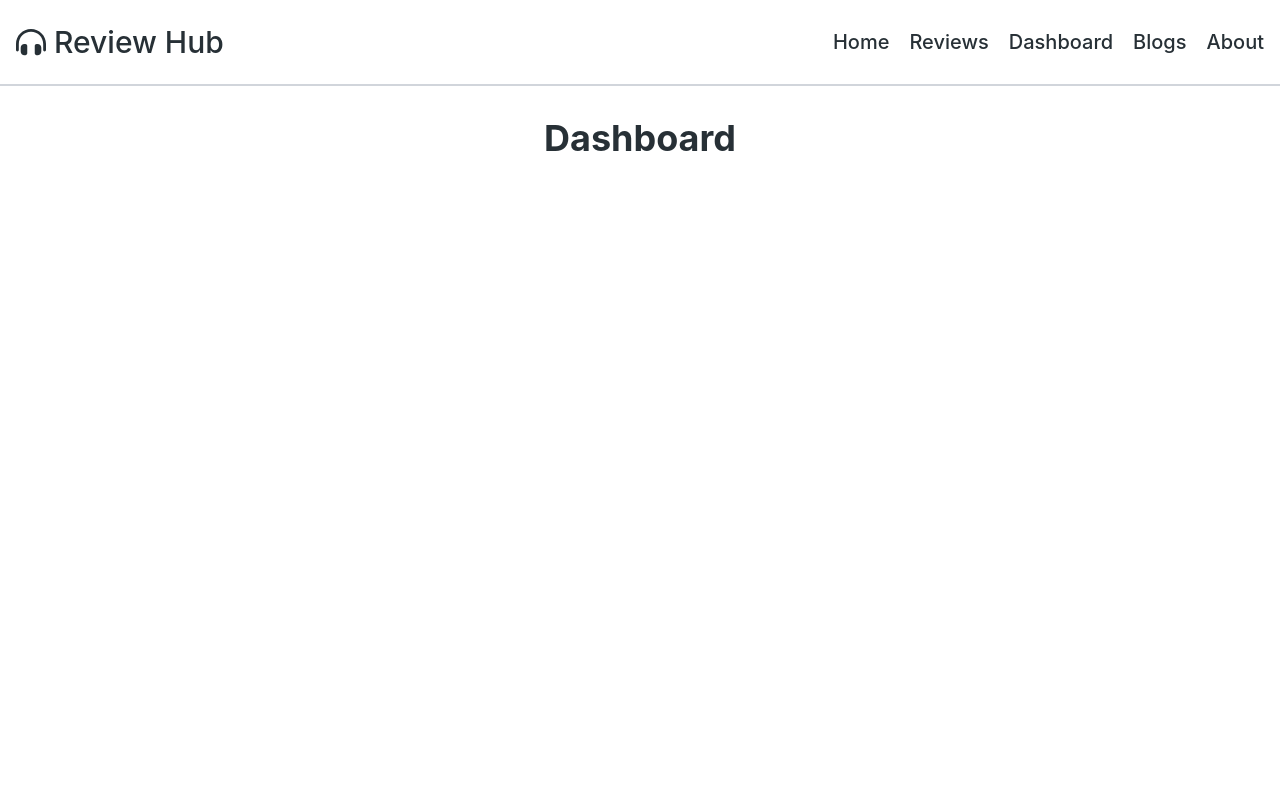
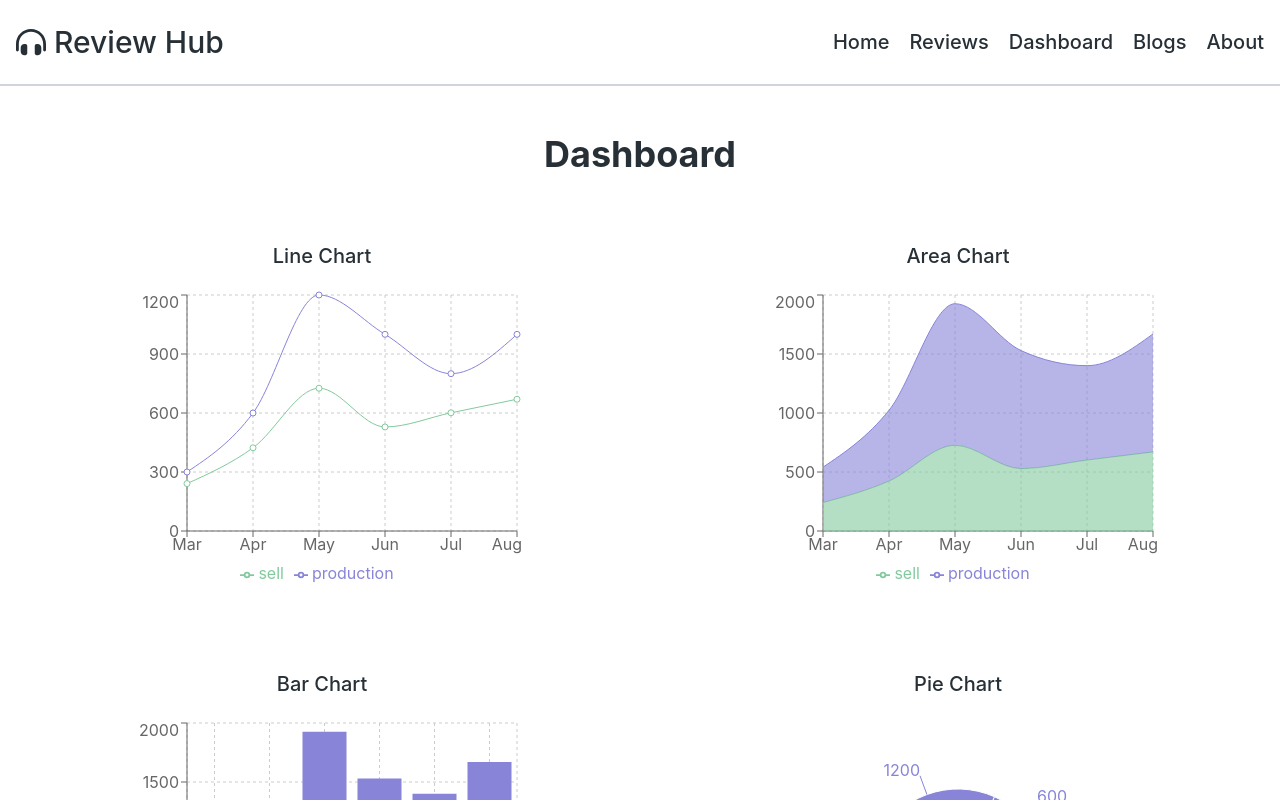
Before and after one commit to devnoman01/review-hub, a React (Create React App) app: page /dashboard in a window 1280 px wide. Shown: the top 800 px of the page. Built offline with nearby package versions, Linux system fonts and the light colour scheme.

Commit message:
chart data load complete

```diff
--- /dev/null
+++ b/public/data.json
@@ -0,0 +1,50 @@
+[
+    {
+       "id":1,
+       "month":"Mar",
+       "investment":100000,
+       "sell":241,
+       "production":300,
+       "revenue":10401
+    },
+    {
+       "id":2,
+       "month":"Apr",
+       "investment":200000,
+       "sell":423,
+       "production":600,
+       "revenue":24500
+    },
+    {
+       "id":3,
+       "month":"May",
+       "investment":500000,
+       "sell":726,
+       "production":1200,
+       "revenue":67010
+    },
+    {
+       "id":4,
+       "month":"Jun",
+       "investment":500000,
+       "sell":529,
+       "production":1000,
+       "revenue":40405
+    },
+    {
+       "id":5,
+       "month":"Jul",
+       "investment":600000,
+       "sell":601,
+       "production":800,
+       "revenue":50900
+    },
+    {
+       "id":6,
+       "month":"Aug",
+       "investment":700000,
+       "sell":670,
+       "production":1000,
+       "revenue":61000
+    }
+ ]
--- /dev/null
+++ b/src/components/Charts/LineChart.js
@@ -0,0 +1,34 @@
+import React from "react";
+import {
+  LineChart,
+  Line,
+  XAxis,
+  YAxis,
+  CartesianGrid,
+  Tooltip,
+  Legend,
+} from "recharts";
+
+const LineCharts = ({ data }) => {
+  return (
+    <div className="p-2 my-5 justify-center">
+      <h3 className="text-xl font-medium mb-5">Line Chart</h3>
+      <LineChart width={400} height={300} data={data} className="mx-auto">
+        <CartesianGrid strokeDasharray="3 3" />
+        <XAxis dataKey="month" />
+        <YAxis />
+        <Tooltip />
+        <Legend />
+        <Line
+          type="monotone"
+          dataKey="sell"
+          stroke="#82ca9d"
+          activeDot={{ r: 8 }}
+        />
+        <Line type="monotone" dataKey="production" stroke="#8884d8" />
+      </LineChart>
+    </div>
+  );
+};
+
+export default LineCharts;
--- /dev/null
+++ b/src/components/Charts/StackedAreaCharts.js
@@ -0,0 +1,41 @@
+import React from "react";
+import {
+  AreaChart,
+  Area,
+  XAxis,
+  YAxis,
+  CartesianGrid,
+  Tooltip,
+  Legend,
+} from "recharts";
+
+const StackedAreaCharts = ({ data }) => {
+  return (
+    <div className="p-2 my-5 justify-center">
+      <h3 className="text-xl font-medium mb-5">Area Chart</h3>
+      <AreaChart width={400} height={300} data={data} className="mx-auto">
+        <CartesianGrid strokeDasharray="3 3" />
+        <XAxis dataKey="month" />
+        <YAxis />
+        <Tooltip />
+        <Legend />
+        <Area
+          type="monotone"
+          dataKey="sell"
+          stackId="1"
+          stroke="#82ca9d"
+          fill="#82ca9d"
+        />
+        <Area
+          type="monotone"
+          dataKey="production"
+          stackId="1"
+          stroke="#8884d8"
+          fill="#8884d8"
+        />
+      </AreaChart>
+    </div>
+  );
+};
+
+export default StackedAreaCharts;
--- /dev/null
+++ b/src/components/Charts/StackedBarCharts.js
@@ -0,0 +1,29 @@
+import React from "react";
+import {
+  BarChart,
+  Bar,
+  XAxis,
+  YAxis,
+  CartesianGrid,
+  Tooltip,
+  Legend,
+} from "recharts";
+
+const StackedBarCharts = ({ data }) => {
+  return (
+    <div className="p-2 my-5 justify-center">
+      <h3 className="text-xl font-medium mb-5">Bar Chart</h3>
+      <BarChart width={400} height={300} data={data} className="mx-auto">
+        <CartesianGrid strokeDasharray="3 3" />
+        <XAxis dataKey="name" />
+        <YAxis />
+        <Tooltip />
+        <Legend />
+        <Bar dataKey="production" stackId="a" fill="#82ca9d" />
+        <Bar dataKey="sell" stackId="a" fill="#8884d8" />
+      </BarChart>
+    </div>
+  );
+};
+
+export default StackedBarCharts;
--- /dev/null
+++ b/src/components/Charts/TwoLevelPieChart.js
@@ -0,0 +1,32 @@
+import React from "react";
+import { PieChart, Pie } from "recharts";
+
+const TwoLevelPieChart = ({ data }) => {
+  return (
+    <div className="p-2 my-5 justify-center">
+      <h3 className="text-xl font-medium mb-5">Pie Chart</h3>
+      <PieChart width={400} height={400} className="mx-auto">
+        <Pie
+          data={data}
+          dataKey="sell"
+          cx="50%"
+          cy="40%"
+          outerRadius={60}
+          fill="#82ca9d"
+        />
+        <Pie
+          data={data}
+          dataKey="production"
+          cx="50%"
+          cy="40%"
+          innerRadius={70}
+          outerRadius={90}
+          fill="#8884d8"
+          label
+        />
+      </PieChart>
+    </div>
+  );
+};
+
+export default TwoLevelPieChart;
--- a/src/components/Dashboard/Dashboard.js
+++ b/src/components/Dashboard/Dashboard.js
@@ -1,9 +1,23 @@
 import React from "react";
+import useChartData from "../../hooks/useChartData";
+import LineCharts from "../Charts/LineChart";
+import StackedAreaCharts from "../Charts/StackedAreaCharts";
+import StackedBarCharts from "../Charts/StackedBarCharts";
+import TwoLevelPieChart from "../Charts/TwoLevelPieChart";
 
 const Dashboard = () => {
+  // using useChartData custom hook for data
+  const [data, setData] = useChartData();
+
   return (
-    <div>
+    <div className="container mx-auto p-4">
       <h1 className="my-8 text-4xl font-bold text-center">Dashboard</h1>
+      <div className="my-10 grid grid-cols-2 gap-6 justify-center">
+        <LineCharts key={data.id} data={data}></LineCharts>
+        <StackedAreaCharts key={data.id} data={data}></StackedAreaCharts>
+        <StackedBarCharts key={data.id} data={data}></StackedBarCharts>
+        <TwoLevelPieChart key={data.id} data={data}></TwoLevelPieChart>
+      </div>
     </div>
   );
 };
--- a/src/components/Reviews/Reviews.js
+++ b/src/components/Reviews/Reviews.js
@@ -6,11 +6,6 @@ const Reviews = () => {
   // using useReviews custom hook
   const [reviews, setreviews] = useReviews();
 
-  useEffect(() => {
-    fetch("review.json")
-      .then((res) => res.json())
-      .then((data) => setreviews(data));
-  }, []);
   return (
     <div className="container mx-auto py-8 p-4">
       <h1 className="mb-10 text-4xl font-bold text-center">
--- /dev/null
+++ b/src/hooks/useChartData.js
@@ -0,0 +1,15 @@
+import { useState, useEffect } from "react";
+
+const useChartData = () => {
+  const [data, setData] = useState([]);
+
+  useEffect(() => {
+    fetch("data.json")
+      .then((res) => res.json())
+      .then((data) => setData(data));
+  }, []);
+
+  return [data, setData];
+};
+
+export default useChartData;
```
